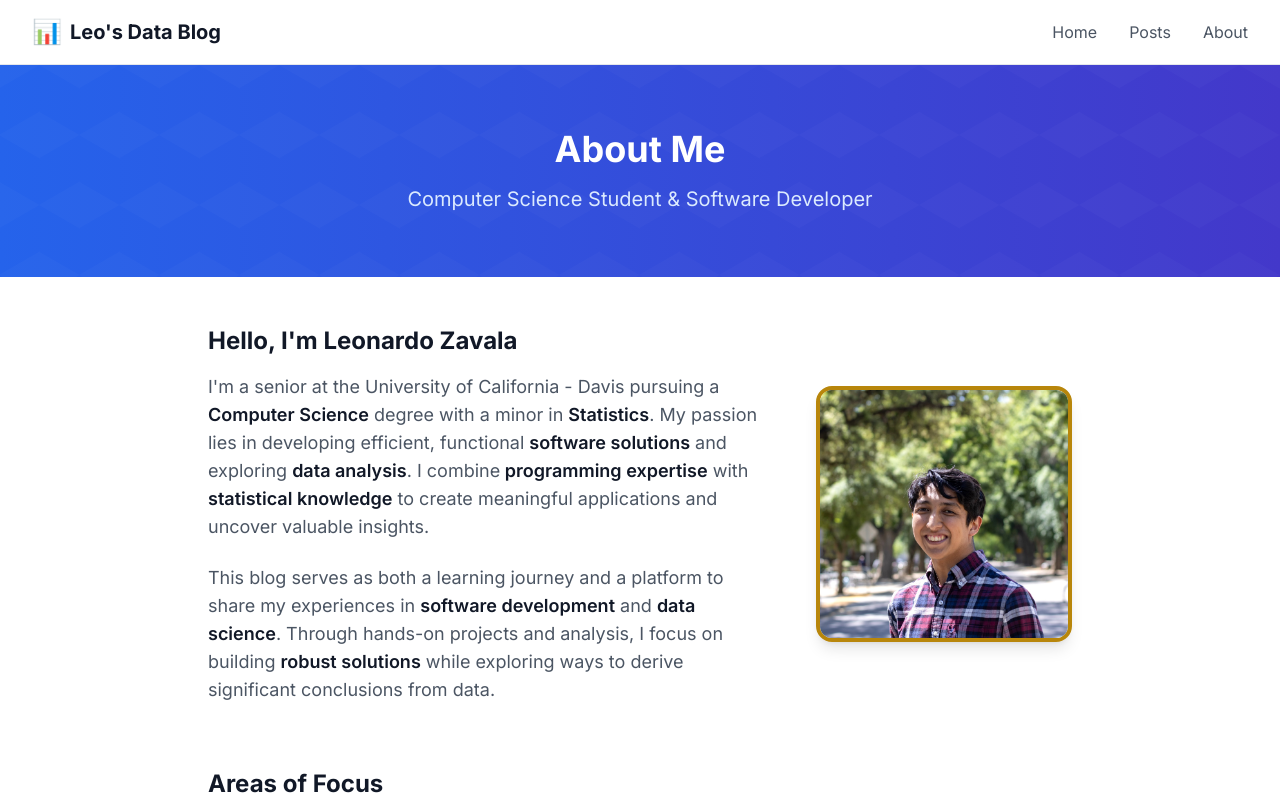
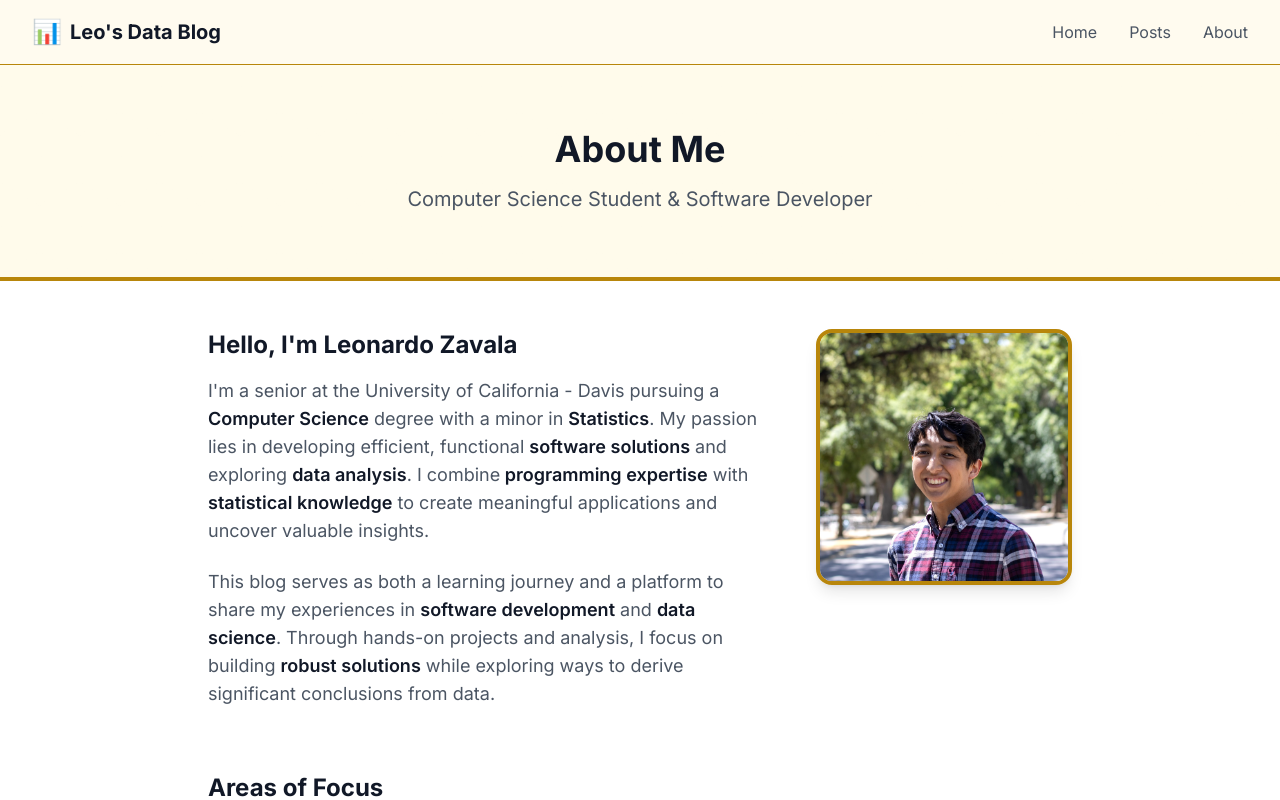
Before and after one commit to Lumiho/Data_Analysis_Blog, a Next.js app: page /about in a window 1280 px wide. Shown: the top 800 px of the page. Built offline with nearby package versions, Linux system fonts and the light colour scheme.

Commit message:
recolored, reinput the image in about

```diff
--- a/src/app/about/page.tsx
+++ b/src/app/about/page.tsx
@@ -2,13 +2,13 @@ export default function AboutPage() {
   return (
     <div className="min-h-screen bg-white dark:bg-gray-900">
       {/* Header */}
-      <div className="relative bg-gradient-to-r from-blue-600 to-indigo-700 py-16 px-4">
+      <div className="relative bg-amber-50 dark:bg-amber-900/20 py-16 px-4 border-b-4 border-[#B8860B]">
         <div className="pattern-overlay absolute inset-0 opacity-40"></div>
         <div className="max-w-4xl mx-auto text-center relative z-10">
-          <h1 className="text-4xl font-bold text-white mb-4">
+          <h1 className="text-4xl font-bold text-gray-900 dark:text-white mb-4">
             About Me
           </h1>
-          <p className="text-xl text-blue-100">
+          <p className="text-xl text-gray-600 dark:text-gray-400">
             Computer Science Student & Software Developer
           </p>
         </div>
@@ -18,7 +18,7 @@ export default function AboutPage() {
       <div className="max-w-4xl mx-auto px-4 py-12">
         {/* Personal Section */}
         <section className="mb-16">
-          <div className="flex flex-col md:flex-row items-center md:items-center gap-8 md:gap-12">
+          <div className="flex flex-col md:flex-row items-center md:items-start gap-8 md:gap-12">
             {/* Introduction Text */}
             <div className="flex-1 prose dark:prose-invert max-w-none">
               <h2 className="text-2xl font-bold text-gray-900 dark:text-white mb-4">
--- a/src/app/layout.tsx
+++ b/src/app/layout.tsx
@@ -19,7 +19,7 @@ export default function RootLayout({
     <html lang="en">
       <body className={inter.className}>
         {/* Navigation */}
-        <nav className="sticky top-0 z-50 bg-white/80 dark:bg-gray-900/80 backdrop-blur-sm border-b border-gray-200 dark:border-gray-800">
+        <nav className="sticky top-0 z-50 bg-amber-50/80 dark:bg-amber-900/20 backdrop-blur-sm border-b border-[#B8860B]">
           <div className="max-w-7xl mx-auto px-4 sm:px-6 lg:px-8">
             <div className="flex justify-between items-center h-16">
               {/* Logo */}
@@ -53,7 +53,7 @@ export default function RootLayout({
               </div>
 
               {/* Mobile Menu Button */}
-              <button className="md:hidden p-2 rounded-md text-gray-600 dark:text-gray-300 hover:text-blue-600 dark:hover:text-blue-400 hover:bg-gray-100 dark:hover:bg-gray-800 transition-colors">
+              <button className="md:hidden p-2 rounded-md text-gray-600 dark:text-gray-300 hover:text-[#B8860B] dark:hover:text-[#B8860B]">
                 <svg className="h-6 w-6" fill="none" viewBox="0 0 24 24" stroke="currentColor">
                   <path strokeLinecap="round" strokeLinejoin="round" strokeWidth={2} d="M4 6h16M4 12h16M4 18h16" />
                 </svg>
```
